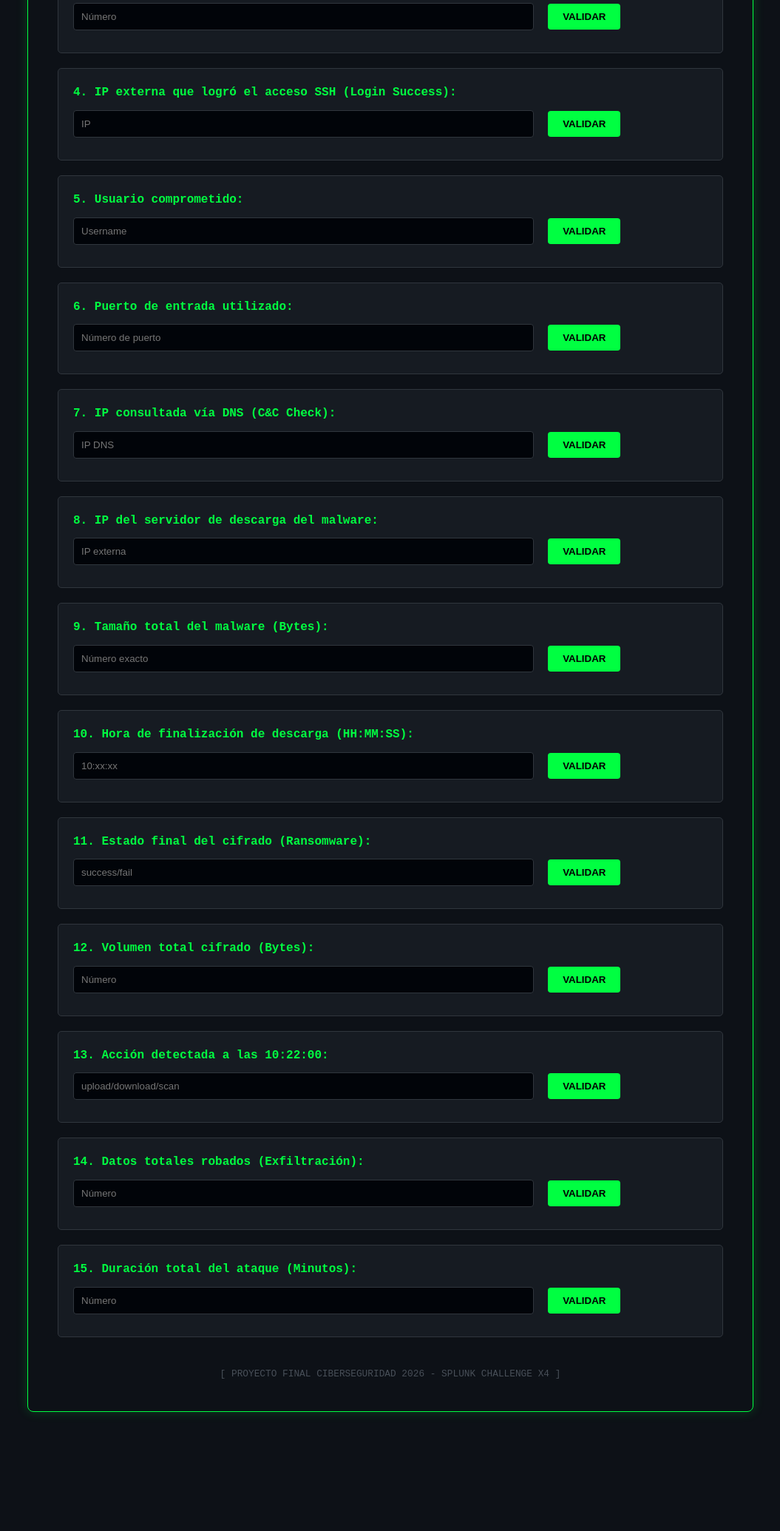
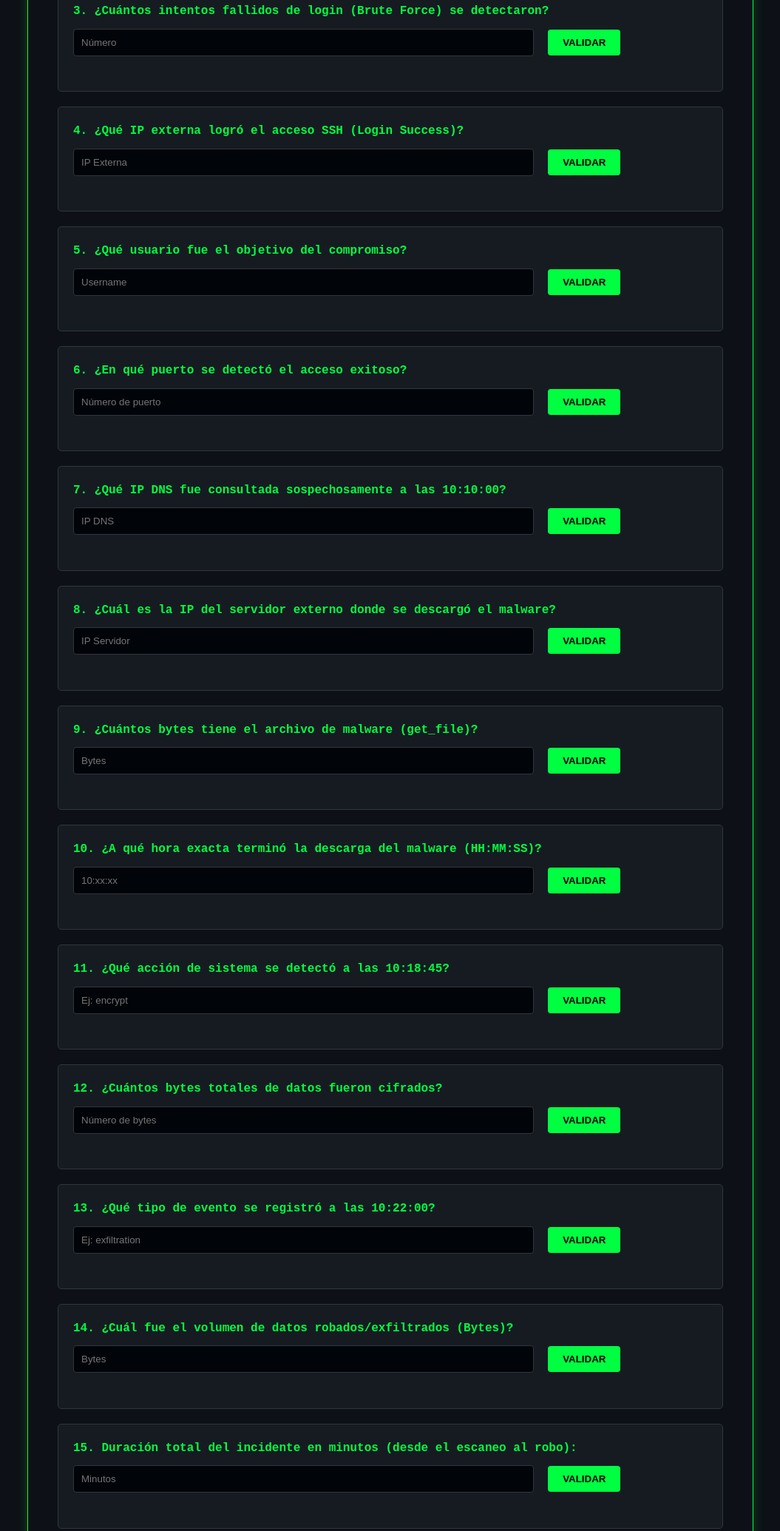
Before and after one commit to mekzzz8/Splunk-Challenge-x4, a plain HTML site: page index.html in a window 1280 px wide. Shown: the part 572-2642 px from the top of the page at 74% size, without its empty margins (112-1167 px from the left). Before the commit the page ends 2509 px from the top, so only its background shows below. Drawn offline with Linux system fonts and the light colour scheme.

Commit message:
Update quiz questions and footer text in index.html

```diff
--- a/index.html
+++ b/index.html
@@ -17,7 +17,7 @@
         input:focus { border-color: var(--neon-green); }
         button { background: var(--neon-green); color: #000; border: none; padding: 10px 20px; font-weight: bold; cursor: pointer; border-radius: 4px; margin-left: 10px; text-transform: uppercase; }
         button:hover { background: #00cc33; }
-        .feedback { margin-top: 10px; font-size: 0.9em; font-weight: bold; }
+        .feedback { margin-top: 10px; font-size: 0.9em; font-weight: bold; min-height: 1.2em; }
         .footer { text-align: center; margin-top: 40px; color: #484f58; font-size: 0.8em; }
     </style>
 </head>
@@ -25,117 +25,117 @@
 
 <div class="container">
     <h1>🕵️ SOC Investigator: Challenge x4</h1>
-    <p class="intro">Analiza los logs de Splunk y encuentra las evidencias para detener el Ransomware.</p>
+    <p class="intro">Analiza los logs de Splunk y encuentra las 15 evidencias clave del ataque.</p>
 
     <div id="quiz">
         <div class="question-card">
-            <span class="q-text">1. IP que realizó el escaneo inicial (Puerto 445):</span>
+            <span class="q-text">1. ¿Qué IP interna fue el objetivo del escaneo inicial (puerto 445)?</span>
             <input type="text" id="p1" placeholder="Ej: 192.168.1.1">
-            <button onclick="check(1, '192.168.1.50')">Validar</button>
+            <button onclick="check(1, '192.168.1.10')">Validar</button>
             <div id="res1" class="feedback"></div>
         </div>
 
         <div class="question-card">
-            <span class="q-text">2. IP interna objetivo del escaneo:</span>
-            <input type="text" id="p2" placeholder="Respuesta...">
-            <button onclick="check(2, '192.168.1.10')">Validar</button>
+            <span class="q-text">2. ¿Qué IP realizó ese escaneo de red (IP atacante inicial)?</span>
+            <input type="text" id="p2" placeholder="IP Atacante">
+            <button onclick="check(2, '192.168.1.50')">Validar</button>
             <div id="res2" class="feedback"></div>
         </div>
 
         <div class="question-card">
-            <span class="q-text">3. Número de intentos fallidos de login (Brute Force):</span>
+            <span class="q-text">3. ¿Cuántos intentos fallidos de login (Brute Force) se detectaron?</span>
             <input type="text" id="p3" placeholder="Número">
             <button onclick="check(3, '2')">Validar</button>
             <div id="res3" class="feedback"></div>
         </div>
 
         <div class="question-card">
-            <span class="q-text">4. IP externa que logró el acceso SSH (Login Success):</span>
-            <input type="text" id="p4" placeholder="IP">
+            <span class="q-text">4. ¿Qué IP externa logró el acceso SSH (Login Success)?</span>
+            <input type="text" id="p4" placeholder="IP Externa">
             <button onclick="check(4, '185.220.101.5')">Validar</button>
             <div id="res4" class="feedback"></div>
         </div>
 
         <div class="question-card">
-            <span class="q-text">5. Usuario comprometido:</span>
+            <span class="q-text">5. ¿Qué usuario fue el objetivo del compromiso?</span>
             <input type="text" id="p5" placeholder="Username">
             <button onclick="check(5, 'admin')">Validar</button>
             <div id="res5" class="feedback"></div>
         </div>
 
         <div class="question-card">
-            <span class="q-text">6. Puerto de entrada utilizado:</span>
+            <span class="q-text">6. ¿En qué puerto se detectó el acceso exitoso?</span>
             <input type="text" id="p6" placeholder="Número de puerto">
             <button onclick="check(6, '22')">Validar</button>
             <div id="res6" class="feedback"></div>
         </div>
 
         <div class="question-card">
-            <span class="q-text">7. IP consultada vía DNS (C&C Check):</span>
+            <span class="q-text">7. ¿Qué IP DNS fue consultada sospechosamente a las 10:10:00?</span>
             <input type="text" id="p7" placeholder="IP DNS">
             <button onclick="check(7, '8.8.8.8')">Validar</button>
             <div id="res7" class="feedback"></div>
         </div>
 
         <div class="question-card">
-            <span class="q-text">8. IP del servidor de descarga del malware:</span>
-            <input type="text" id="p8" placeholder="IP externa">
+            <span class="q-text">8. ¿Cuál es la IP del servidor externo donde se descargó el malware?</span>
+            <input type="text" id="p8" placeholder="IP Servidor">
             <button onclick="check(8, '91.189.91.43')">Validar</button>
             <div id="res8" class="feedback"></div>
         </div>
 
         <div class="question-card">
-            <span class="q-text">9. Tamaño total del malware (Bytes):</span>
-            <input type="text" id="p9" placeholder="Número exacto">
+            <span class="q-text">9. ¿Cuántos bytes tiene el archivo de malware (get_file)?</span>
+            <input type="text" id="p9" placeholder="Bytes">
             <button onclick="check(9, '1500000')">Validar</button>
             <div id="res9" class="feedback"></div>
         </div>
 
         <div class="question-card">
-            <span class="q-text">10. Hora de finalización de descarga (HH:MM:SS):</span>
+            <span class="q-text">10. ¿A qué hora exacta terminó la descarga del malware (HH:MM:SS)?</span>
             <input type="text" id="p10" placeholder="10:xx:xx">
             <button onclick="check(10, '10:12:30')">Validar</button>
             <div id="res10" class="feedback"></div>
         </div>
 
         <div class="question-card">
-            <span class="q-text">11. Estado final del cifrado (Ransomware):</span>
-            <input type="text" id="p11" placeholder="success/fail">
-            <button onclick="check(11, 'success')">Validar</button>
+            <span class="q-text">11. ¿Qué acción de sistema se detectó a las 10:18:45?</span>
+            <input type="text" id="p11" placeholder="Ej: encrypt">
+            <button onclick="check(11, 'encrypt')">Validar</button>
             <div id="res11" class="feedback"></div>
         </div>
 
         <div class="question-card">
-            <span class="q-text">12. Volumen total cifrado (Bytes):</span>
-            <input type="text" id="p12" placeholder="Número">
+            <span class="q-text">12. ¿Cuántos bytes totales de datos fueron cifrados?</span>
+            <input type="text" id="p12" placeholder="Número de bytes">
             <button onclick="check(12, '25000000')">Validar</button>
             <div id="res12" class="feedback"></div>
         </div>
 
         <div class="question-card">
-            <span class="q-text">13. Acción detectada a las 10:22:00:</span>
-            <input type="text" id="p13" placeholder="upload/download/scan">
-            <button onclick="check(13, 'upload')">Validar</button>
+            <span class="q-text">13. ¿Qué tipo de evento se registró a las 10:22:00?</span>
+            <input type="text" id="p13" placeholder="Ej: exfiltration">
+            <button onclick="check(13, 'exfiltration')">Validar</button>
             <div id="res13" class="feedback"></div>
         </div>
 
         <div class="question-card">
-            <span class="q-text">14. Datos totales robados (Exfiltración):</span>
-            <input type="text" id="p14" placeholder="Número">
+            <span class="q-text">14. ¿Cuál fue el volumen de datos robados/exfiltrados (Bytes)?</span>
+            <input type="text" id="p14" placeholder="Bytes">
             <button onclick="check(14, '50000000')">Validar</button>
             <div id="res14" class="feedback"></div>
         </div>
 
         <div class="question-card">
-            <span class="q-text">15. Duración total del ataque (Minutos):</span>
-            <input type="text" id="p15" placeholder="Número">
+            <span class="q-text">15. Duración total del incidente en minutos (desde el escaneo al robo):</span>
+            <input type="text" id="p15" placeholder="Minutos">
             <button onclick="check(15, '22')">Validar</button>
             <div id="res15" class="feedback"></div>
         </div>
     </div>
 
     <div class="footer">
-        [ PROYECTO FINAL CIBERSEGURIDAD 2026 - SPLUNK CHALLENGE X4 ]
+        [ PROYECTO CIBERSEGURIDAD 2026 - SPLUNK CHALLENGE X4 - APPLE M4 ARCHITECTURE ]
     </div>
 </div>
 
```
